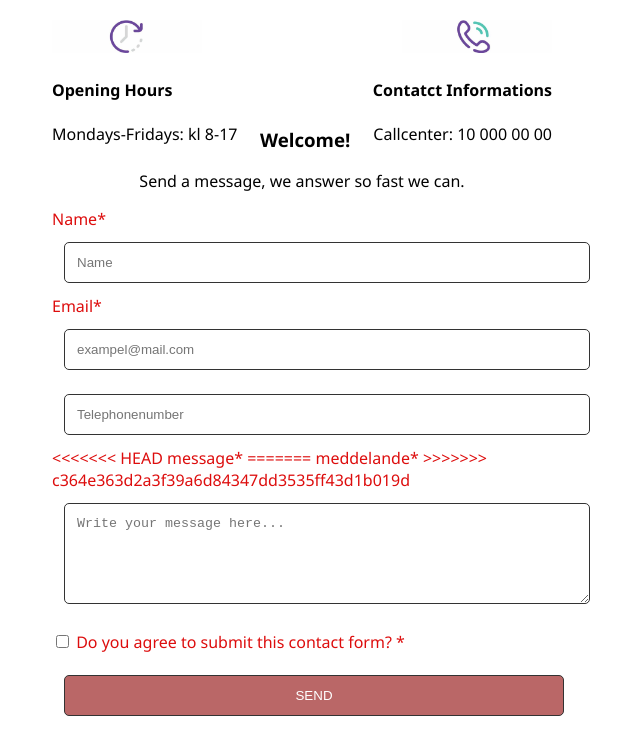
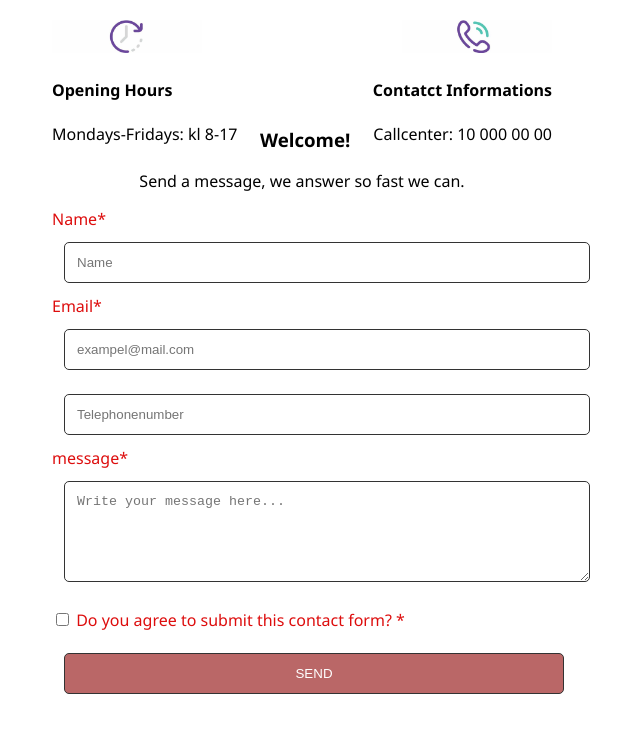
Before and after one commit to MungangaThelly/advanced-website, a website: page html/contact.html in a window 1280 px wide. Shown: the whole page, without its empty margins (338-978 px from the left). Drawn offline with Linux system fonts and the light colour scheme.

Commit message:
lastUpdate contact.html

```diff
--- a/html/contact.html
+++ b/html/contact.html
@@ -43,12 +43,7 @@
 
                 <label for="telephonenumber"></label>
                 <input type="telephonenumber" id="telephonenumber" name="telephonenumber" placeholder="Telephonenumber" required>
-<<<<<<< HEAD
                 <label for="message">message<span class="required">*</span></label>
-=======
-                <label for="message">meddelande<span class="required">*</span></label>
-
->>>>>>> c364e363d2a3f39a6d84347dd3535ff43d1b019d
                 <textarea name="message" id="message" rows="5" placeholder="Write your message here..."></textarea>
 
                 <div class="form-row">
```
